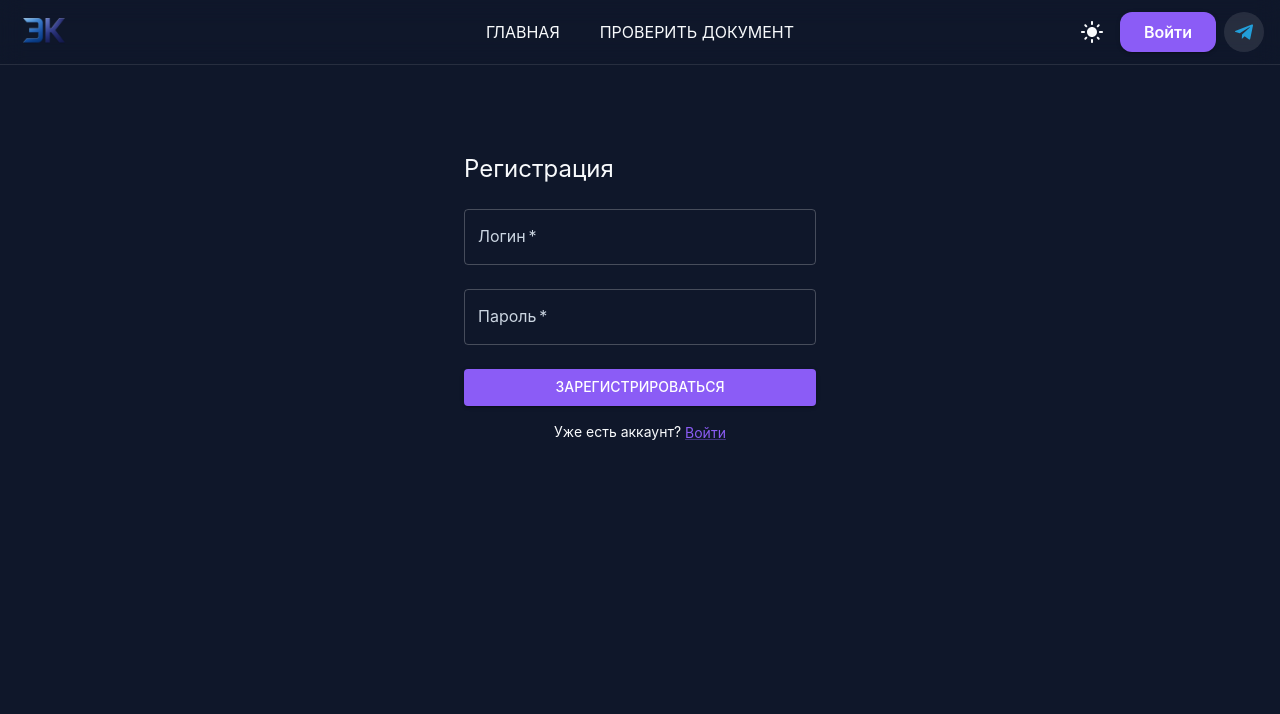
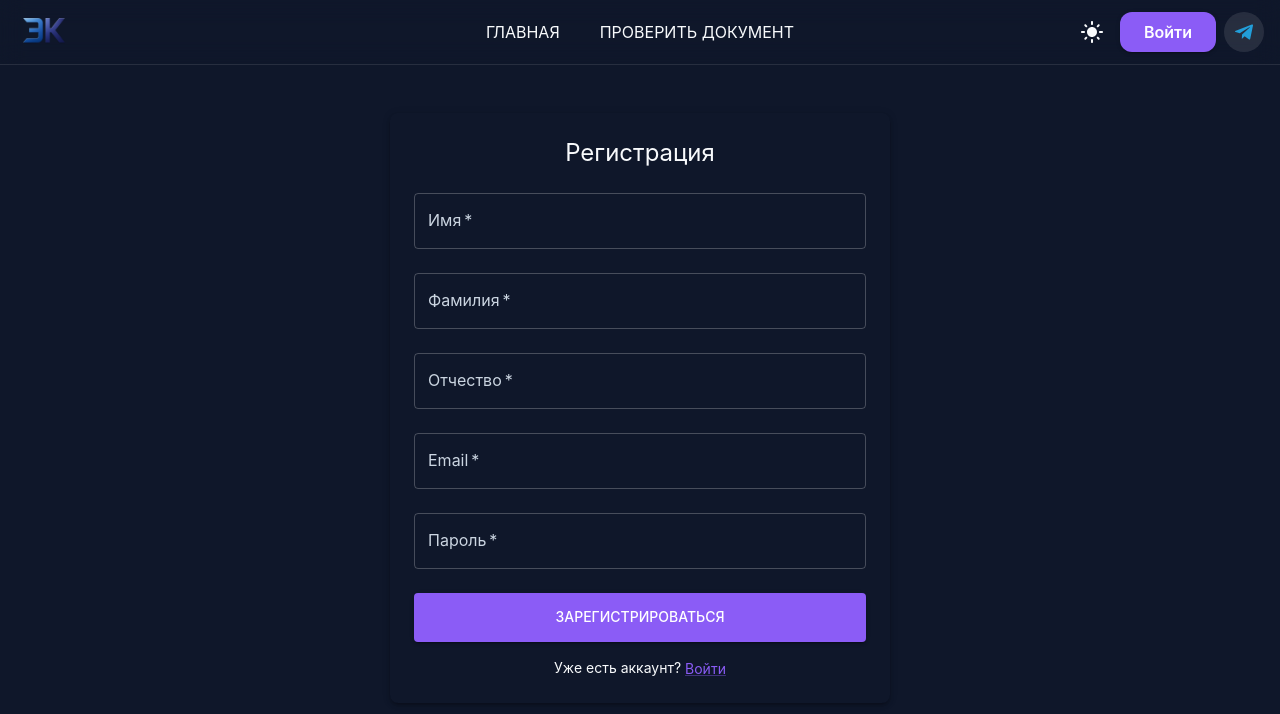
Before and after one commit to msklnkk/Electronic_corrector, a React (Create React App) app in the folder front/: page /check in a window 1280 px wide. Both pictures are taken after a click on the button "Зарегистрироваться". Shown: the top 714 px of the page. Built offline with nearby package versions, Linux system fonts and the light colour scheme.

Commit message:
Исправлен конфиг в /register и /token

```diff
--- a/front/src/api/axios.config.ts
+++ b/front/src/api/axios.config.ts
@@ -2,7 +2,7 @@
 import axios from 'axios';
 
 const instance = axios.create({
-  baseURL: 'http://localhost:8020/',
+  baseURL: 'http://localhost:8020',
   headers: {
     'Content-Type': 'application/json',
   },
--- a/front/src/components/LoginForm.tsx
+++ b/front/src/components/LoginForm.tsx
@@ -5,7 +5,10 @@ import { useAuth } from '../hooks/useAuth';
 import { useNavigate } from 'react-router-dom';
 
 export const LoginForm: React.FC = () => {
-  const [login, setLogin] = useState('');
+  const [firstName, setFirstName] = useState('');
+  const [surname, setSurname] = useState('');
+  const [patronomic, setPatronomic] = useState('');
+  const [email, setEmail] = useState('');
   const [password, setPassword] = useState('');
   const [error, setError] = useState('');
   const [isRegister, setIsRegister] = useState(false);
@@ -17,38 +20,86 @@ export const LoginForm: React.FC = () => {
     setError('');
     try {
       if (isRegister) {
-        await register(login, password);
+        await register({
+          first_name: firstName,
+          surname_name: surname,
+          patronomic_name: patronomic,
+          login: email,
+          password,
+        });
       } else {
-        await authLogin(login, password);
+        await authLogin(email, password);
       }
       navigate('/check');
     } catch (err: any) {
-      setError(err.message);
+      setError(err.message || 'Ошибка');
     }
   };
 
   return (
-    <Box maxWidth={400} mx="auto" mt={8} p={3}>
-      <Typography variant="h5" gutterBottom>
+    <Box maxWidth={500} mx="auto" mt={6} p={3} boxShadow={3} borderRadius={2}>
+      <Typography variant="h5" gutterBottom textAlign="center">
         {isRegister ? 'Регистрация' : 'Вход'}
       </Typography>
       {error && <Alert severity="error" sx={{ mb: 2 }}>{error}</Alert>}
+
       <form onSubmit={handleSubmit}>
+        {isRegister && (
+          <>
+            <TextField
+              fullWidth
+              label="Имя"
+              value={firstName}
+              onChange={e => setFirstName(e.target.value)}
+              margin="normal"
+              required
+            />
+            <TextField
+              fullWidth
+              label="Фамилия"
+              value={surname}
+              onChange={e => setSurname(e.target.value)}
+              margin="normal"
+              required
+            />
+            <TextField
+              fullWidth
+              label="Отчество"
+              value={patronomic}
+              onChange={e => setPatronomic(e.target.value)}
+              margin="normal"
+              required
+            />
+          </>
+        )}
+
         <TextField
-          fullWidth label="Логин" value={login} onChange={e => setLogin(e.target.value)}
-          margin="normal" required
+          fullWidth
+          label="Email"
+          type="email"
+          value={email}
+          onChange={e => setEmail(e.target.value)}
+          margin="normal"
+          required
         />
         <TextField
-          fullWidth label="Пароль" type="password" value={password}
-          onChange={e => setPassword(e.target.value)} margin="normal" required
+          fullWidth
+          label="Пароль"
+          type="password"
+          value={password}
+          onChange={e => setPassword(e.target.value)}
+          margin="normal"
+          required
         />
-        <Button type="submit" fullWidth variant="contained" sx={{ mt: 2 }}>
+
+        <Button type="submit" fullWidth variant="contained" sx={{ mt: 2, py: 1.5 }}>
           {isRegister ? 'Зарегистрироваться' : 'Войти'}
         </Button>
       </form>
+
       <Typography variant="body2" sx={{ mt: 2, textAlign: 'center' }}>
         {isRegister ? 'Уже есть аккаунт? ' : 'Нет аккаунта? '}
-        <Link component="button" onClick={() => setIsRegister(!isRegister)}>
+        <Link component="button" onClick={() => setIsRegister(!isRegister)} variant="body2">
           {isRegister ? 'Войти' : 'Зарегистрироваться'}
         </Link>
       </Typography>
--- a/front/src/components/ProtectedRoute.tsx
+++ b/front/src/components/ProtectedRoute.tsx
@@ -10,5 +10,5 @@ interface Props {
 export const ProtectedRoute: React.FC<Props> = ({ children }) => {
   const { user, loading } = useAuth();
   if (loading) return <div>Загрузка...</div>;
-  return user ? <>{children}</> : <Navigate to="/login" replace />;
+  return user?.loggedIn ? <>{children}</> : <Navigate to="/login" replace />;
 };
--- a/front/src/hooks/useAuth.ts
+++ b/front/src/hooks/useAuth.ts
@@ -1,47 +1,39 @@
 // src/hooks/useAuth.ts
 import { useState, useEffect } from 'react';
 import { AuthService } from '../services/auth.service';
+import { IRegisterRequest } from '../types/auth.types';
 
 interface AuthState {
-  user: any | null;
+  user: { loggedIn: boolean } | null;
   loading: boolean;
-  login: (login: string, password: string) => Promise<void>;
-  register: (login: string, password: string) => Promise<void>;
+  login: (email: string, password: string) => Promise<void>;
+  register: (data: IRegisterRequest) => Promise<void>;
   logout: () => void;
 }
 
 export const useAuth = (): AuthState => {
-  const [user, setUser] = useState<any | null>(null);
+  const [user, setUser] = useState<{ loggedIn: boolean } | null>(null);
   const [loading, setLoading] = useState(true);
 
   useEffect(() => {
-    const init = async () => {
     const token = AuthService.getToken();
     if (token) {
-        try {
-          const userData = await AuthService.getCurrentUser();
-          setUser(userData);
-        } catch {
-          AuthService.logout();
-        }
+      setUser({ loggedIn: true });
     }
     setLoading(false);
-    };
-    init();
   }, []);
 
-  const loginUser = async (login: string, password: string) => {
+  const loginUser = async (email: string, password: string) => {
     const params = new URLSearchParams();
-    params.append('username', login);
+    params.append('username', email);
     params.append('password', password);
     await AuthService.login(params);
-    const userData = await AuthService.getCurrentUser();
-    setUser(userData);
+    setUser({ loggedIn: true });
   };
 
-  const register = async (login: string, password: string) => {
-    await AuthService.register({ login, password });
-    await loginUser(login, password);
+  const register = async (data: IRegisterRequest) => {
+    await AuthService.register(data);
+    setUser({ loggedIn: true });
   };
 
   const logout = () => {
--- a/front/src/services/auth.service.ts
+++ b/front/src/services/auth.service.ts
@@ -1,18 +1,19 @@
 // src/services/auth.service.ts
 import axios from '../api/axios.config';
-import { decodeToken } from '../utils/jwt';
-import { IToken, IClientResponse, IRegisterRequest } from '../types/auth.types';
+import { IToken, IRegisterRequest } from '../types/auth.types';
 
 export const AuthService = {
-  async register(userData: IRegisterRequest): Promise<IClientResponse> {
-    const response = await axios.post<IClientResponse>('/register', userData);
+  // Регистрация
+  async register(userData: IRegisterRequest): Promise<IToken> {
+    const response = await axios.post<IToken>('/register', userData);
     const token = response.data.access_token;
     if (token) localStorage.setItem('access_token', token);
     return response.data;
   },
 
+  // Вход
   async login(data: URLSearchParams): Promise<IToken> {
-    const response = await axios.post<IToken>('/login', data, {
+    const response = await axios.post<IToken>('/token', data, {
       headers: { 'Content-Type': 'application/x-www-form-urlencoded' },
     });
     const token = response.data.access_token;
@@ -28,17 +29,5 @@ export const AuthService = {
     return localStorage.getItem('access_token');
   },
 
-  async getCurrentUser(): Promise<IClientResponse> {
-    return (await axios.get<IClientResponse>('/me')).data;
-  },
-
-  async getCurrentUserId(): Promise<number | null> {
-    const token = this.getToken();
-    if (!token) return null;
-    const decoded = decodeToken(token);
-    const email = decoded?.sub;
-    if (!email) return null;
-    const res = await axios.get<IClientResponse>(`/user/by-mail/${email}`);
-    return res.data.clientid || null;
-  },
+  // УБРАНО: getCurrentUser, getCurrentUserId
 };
--- a/front/src/types/auth.types.ts
+++ b/front/src/types/auth.types.ts
@@ -1,6 +1,9 @@
 // src/types/auth.types.ts
 export interface IRegisterRequest {
-  login: string;
+  first_name: string;
+  surname_name: string;
+  patronomic_name: string;
+  login: string; // email
   password: string;
 }
 
```
Lines whose indentation alone changed are shown as unchanged.
